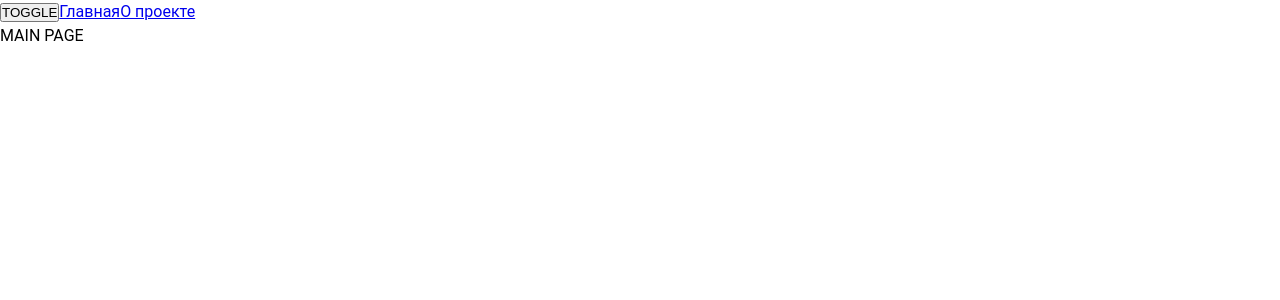
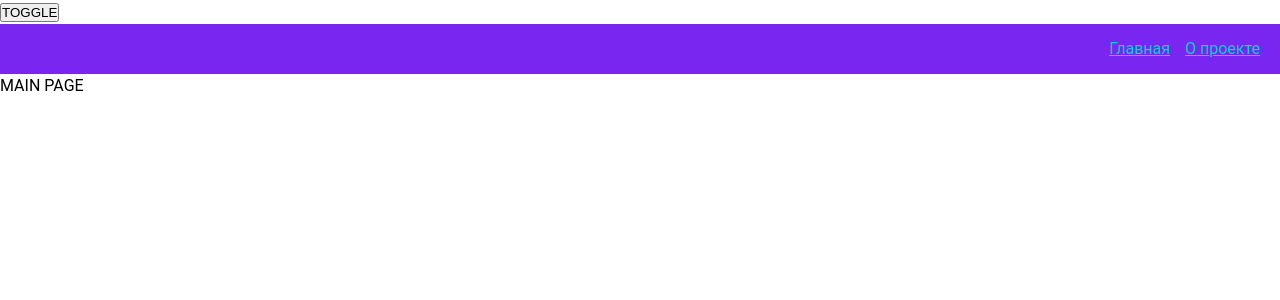
Before and after one commit to Rombeso/production-project, a React app: page / in a window 1280 px wide. Shown: the top 300 px of the page. Built offline with nearby package versions, Linux system fonts and the light colour scheme.

Commit message:
Add template in WS, first UI Kit component

```diff
--- a/src/app/App.tsx
+++ b/src/app/App.tsx
@@ -5,22 +5,22 @@
 import {classNames} from "shared/lib/classNames";
 import {AboutPage} from "pages/AboutPage";
 import {MainPage} from "pages/MainPage";
+import {Navbar} from "widgets/Navbar";
 
 
 const App = () => {
 
-const {theme, toggleTheme} = useTheme()
+    const {theme, toggleTheme} = useTheme()
 
     return (
         <div className={classNames('app', {}, [theme])}>
             <button onClick={toggleTheme}>TOGGLE</button>
-            <Link to={'/'}>Главная</Link>
-            <Link to={'/about'}>О проекте</Link>
+            <Navbar/>
             <Suspense fallback={<div>Загрузка...</div>}>
-            <Routes>
+                <Routes>
                     <Route path={'/about'} element={<AboutPage/>}/>
                     <Route path={'/'} element={<MainPage/>}/>
-            </Routes>
+                </Routes>
             </Suspense>
         </div>
     );
--- a/src/app/styles/themes/dark.scss
+++ b/src/app/styles/themes/dark.scss
@@ -7,9 +7,13 @@
   --on-primary-color: #000000;
   --on-secondary-color: #000000;
   --on-bg-color: #FFFFFF;
+  --on-bg-color-rgb: 255,255,255;
+
   --on-error-color: #000000;
 
   --error-color: #CF6679;
 
+  --surface-bg-color: rgba(var(--on-bg-color-rgb), 0.15);
+
 
 }
--- a/src/app/styles/themes/normal.scss
+++ b/src/app/styles/themes/normal.scss
@@ -2,6 +2,7 @@
   --bg-color: #ffffff;
 
   --primary-color: #6200EE;
+  --primary-color-rgb: 98,0,238;
   --secondary-color: #03DAC6;
 
   --on-primary-color: #FFFFFF;
@@ -11,4 +12,8 @@
 
   --error-color: #B00020;
 
+  --surface-opacity-8: 0.8;
+
+  --surface-bg-color: rgba(var(--primary-color-rgb), 0.85);
+
 }
--- a/src/app/styles/varibles/global.scss
+++ b/src/app/styles/varibles/global.scss
@@ -9,5 +9,7 @@
   --font-line-l: 32px;
   --font-l: var(--font-size-l) / var(--font-line-l) var(--font-family-main);
 
+// Размеры
 
+  --navbar-heigth: 50px;
 }
--- a/src/shared/lib/classNames.ts
+++ b/src/shared/lib/classNames.ts
@@ -1,11 +1,11 @@
 
 type ModeType = Record<string, string | boolean>
 
-export function classNames(cla: string, mode: ModeType, additional: string[]): string {
+export function classNames(cls: string, mode?: ModeType, additional?: string[]): string {
 
     return [
-        cla,
-        ...additional,
+        cls,
+        ...additional.filter(Boolean),
         ...Object.entries(mode)
            .filter(([className, value]) => Boolean(value))
            .map(([className, value]) => className)
--- /dev/null
+++ b/src/shared/ui/AppLink/AppLink.module.scss
@@ -0,0 +1,11 @@
+.AppLink {
+color: var(--primary-color)
+}
+
+.primary {
+color: var(--primary-color);
+}
+
+.secondary {
+  color: var(--secondary-color);
+}
--- /dev/null
+++ b/src/shared/ui/AppLink/AppLink.tsx
@@ -0,0 +1,31 @@
+import {classNames} from "shared/lib/classNames";
+import cls from './AppLink.module.scss'
+import {Link, LinkProps} from "react-router-dom";
+import {FC} from "react";
+
+export enum AppLinkTheme {
+    PRIMARY = 'primary',
+    SECONDARY = 'secondary',
+}
+
+interface AppLinkProps extends LinkProps{
+    className?: string;
+    theme?: AppLinkTheme;
+}
+
+export const AppLink: FC<AppLinkProps> = (props) => {
+    const {children,
+        className,
+        to,
+        theme = AppLinkTheme.PRIMARY,
+        ...otherProps
+    } = props;
+    return (
+        <Link to={to}
+              className={classNames(cls.AppLink, {}, [className, cls[theme]])}
+              {...otherProps}
+        >
+            {children}
+        </Link>
+    );
+};
--- /dev/null
+++ b/src/widgets/Navbar/index.tsx
@@ -0,0 +1 @@
+export {Navbar} from './ui/Navbar'
--- /dev/null
+++ b/src/widgets/Navbar/ui/Navbar.module.scss
@@ -0,0 +1,16 @@
+.Navbar {
+  width: 100%;
+  height: var(--navbar-heigth);
+  background: var(--surface-bg-color);
+  display: flex;
+  align-items: center;
+  padding: 20px;
+}
+
+.links {
+  margin-left: auto;
+}
+
+.mainLinks {
+  margin-right: 15px;
+}
--- /dev/null
+++ b/src/widgets/Navbar/ui/Navbar.tsx
@@ -0,0 +1,19 @@
+import React from 'react';
+import {classNames} from "shared/lib/classNames";
+import cls from './Navbar.module.scss'
+import {AppLink, AppLinkTheme} from "shared/ui/AppLink/AppLink";
+
+interface NavbarProps {
+    className?: string;
+}
+
+export const Navbar = ({className}: NavbarProps) => {
+    return (
+        <div className={classNames(cls.Navbar, {}, [className])}>
+            <div className={cls.links}>
+                <AppLink theme={AppLinkTheme.SECONDARY} to={'/'} className={cls.mainLinks}>Главная</AppLink>
+                <AppLink theme={AppLinkTheme.SECONDARY} to={'/about'}>О проекте</AppLink>
+            </div>
+        </div>
+    );
+};
```
